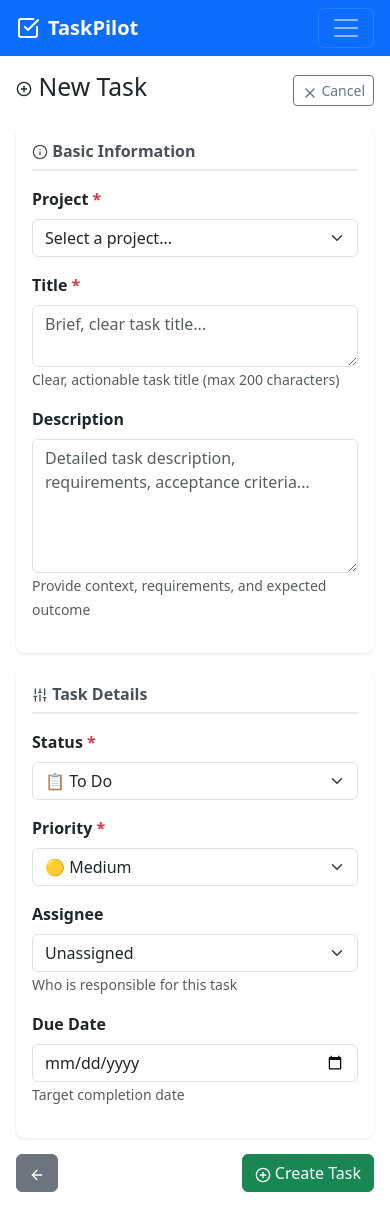
After one commit to akcayug/taskpilot, a Django app: page /tasks/new/ in a window 390 px wide. The commit adds this page. Run offline with Django 4.2, Linux system fonts and the light colour scheme; the visitor is signed in with stand-in values (Sample User, id 1); some libraries are stand-ins or nearby versions.

Commit message:
FEATURE: Add proper task create/edit form with AI helper integration
This replaces the separate AI Demo page with real task management:

NEW Features:
- Task creation form at /tasks/new/ with all fields (project, title,
  description, status, priority, assignee, due date)
- Task edit form at /tasks/<id>/edit/
- AI helper integrated into form (Fix Language & Translate buttons)
- Mobile-first responsive design with proper validation
- "Save & New" option for creating multiple tasks
- Edit buttons in dashboard: full edit + quick inline edit

UI Changes:
- Removed "AI Demo" from navbar
- Added "New Task" link in navbar
- Dashboard table: Added edit button links to task form
- Mobile cards: Click card to open edit page

Permissions:
- Members can create tasks (assigned to themselves)
- Members can edit own tasks (cannot reassign)
- Managers can create/edit all tasks and reassign

Settings page already has AI configuration (system prompt, language).
AI helper uses tenant settings for translation and fixing.

Files changed:
- templates/task_form.html (NEW)
- web/views.py: Added TaskFormView
- web/urls.py: Added task_create and task_edit routes
- templates/base.html: Updated navbar
- static/js/dashboard.js: Added edit links

Co-Authored-By: Claude Sonnet 4.5 <noreply@anthropic.com>

```diff
--- a/templates/base.html
+++ b/templates/base.html
@@ -36,9 +36,9 @@
                         </a>
                     </li>
                     <li class="nav-item">
-                        <a class="nav-link" href="{% url 'ai_demo' %}">
-                            <i data-lucide="sparkles" class="icon-sm"></i>
-                            AI Demo
+                        <a class="nav-link" href="{% url 'task_create' %}">
+                            <i data-lucide="plus-circle" class="icon-sm"></i>
+                            New Task
                         </a>
                     </li>
                     {% if request.tenant_role == 'MANAGER' %}
--- /dev/null
+++ b/templates/task_form.html
@@ -0,0 +1,370 @@
+{% extends 'base.html' %}
+
+{% block title %}{% if task %}Edit Task{% else %}New Task{% endif %} - TaskPilot{% endblock %}
+
+{% block extra_css %}
+<style>
+    /* Mobile-first responsive design */
+    .task-form-container {
+        max-width: 800px;
+        margin: 0 auto;
+        padding: 1rem;
+    }
+
+    @media (min-width: 768px) {
+        .task-form-container {
+            padding: 2rem;
+        }
+    }
+
+    .ai-btn {
+        transition: all 0.2s;
+        font-size: 0.875rem;
+    }
+
+    .ai-btn:hover {
+        transform: translateY(-1px);
+    }
+
+    .ai-btn.loading {
+        position: relative;
+        color: transparent;
+    }
+
+    .ai-btn.loading::after {
+        content: '';
+        position: absolute;
+        width: 16px;
+        height: 16px;
+        top: 50%;
+        left: 50%;
+        margin-left: -8px;
+        margin-top: -8px;
+        border: 2px solid currentColor;
+        border-radius: 50%;
+        border-top-color: transparent;
+        animation: spinner 0.6s linear infinite;
+    }
+
+    @keyframes spinner {
+        to { transform: rotate(360deg); }
+    }
+
+    .form-section {
+        background: #fff;
+        border-radius: 0.5rem;
+        padding: 1.5rem;
+        margin-bottom: 1rem;
+        box-shadow: 0 1px 3px rgba(0,0,0,0.1);
+    }
+
+    .form-section h5 {
+        color: #495057;
+        font-size: 1rem;
+        font-weight: 600;
+        margin-bottom: 1rem;
+        padding-bottom: 0.5rem;
+        border-bottom: 2px solid #e9ecef;
+    }
+
+    .required-field::after {
+        content: " *";
+        color: #dc3545;
+    }
+
+    .ai-helper-wrapper {
+        display: flex;
+        gap: 0.5rem;
+        flex-wrap: wrap;
+        margin-top: 0.5rem;
+    }
+
+    @media (max-width: 576px) {
+        .ai-btn {
+            font-size: 0.75rem;
+            padding: 0.25rem 0.5rem;
+        }
+
+        .form-section {
+            padding: 1rem;
+        }
+    }
+</style>
+{% endblock %}
+
+{% block content %}
+<div class="task-form-container">
+    <div class="d-flex justify-content-between align-items-center mb-3">
+        <h2>
+            <i data-lucide="{% if task %}edit{% else %}plus-circle{% endif %}" class="icon-sm"></i>
+            {% if task %}Edit Task{% else %}New Task{% endif %}
+        </h2>
+        <a href="{% url 'dashboard' %}" class="btn btn-sm btn-outline-secondary">
+            <i data-lucide="x" class="icon-sm"></i>
+            Cancel
+        </a>
+    </div>
+
+    <!-- Error Messages -->
+    {% if form.errors %}
+    <div class="alert alert-danger alert-dismissible fade show" role="alert">
+        <strong>Please correct the following errors:</strong>
+        <ul class="mb-0 mt-2">
+            {% for field, errors in form.errors.items %}
+                {% for error in errors %}
+                <li>{{ field|title }}: {{ error }}</li>
+                {% endfor %}
+            {% endfor %}
+        </ul>
+        <button type="button" class="btn-close" data-bs-dismiss="alert"></button>
+    </div>
+    {% endif %}
+
+    <!-- Success Messages -->
+    {% if messages %}
+        {% for message in messages %}
+        <div class="alert alert-{{ message.tags }} alert-dismissible fade show" role="alert">
+            {{ message }}
+            <button type="button" class="btn-close" data-bs-dismiss="alert"></button>
+        </div>
+        {% endfor %}
+    {% endif %}
+
+    <form method="post" id="taskForm">
+        {% csrf_token %}
+
+        <!-- Basic Information Section -->
+        <div class="form-section">
+            <h5>
+                <i data-lucide="info" class="icon-sm"></i>
+                Basic Information
+            </h5>
+
+            <!-- Project -->
+            <div class="mb-3">
+                <label for="project" class="form-label fw-bold required-field">Project</label>
+                <select class="form-select" id="project" name="project" required>
+                    <option value="">Select a project...</option>
+                    {% for proj in projects %}
+                    <option value="{{ proj.id }}" {% if task and task.project.id == proj.id %}selected{% endif %}>
+                        {{ proj.name }}
+                    </option>
+                    {% endfor %}
+                </select>
+            </div>
+
+            <!-- Title with AI Helper -->
+            <div class="mb-3">
+                <label for="title" class="form-label fw-bold required-field">Title</label>
+                <textarea class="form-control" id="title" name="title" rows="2"
+                          maxlength="200" required
+                          placeholder="Brief, clear task title...">{% if task %}{{ task.title }}{% endif %}</textarea>
+                {% if ai_enabled %}
+                <div class="ai-helper-wrapper">
+                    <button type="button" class="btn btn-sm btn-outline-primary ai-btn"
+                            data-field="title" data-mode="fix">
+                        <i data-lucide="wand-2" class="icon-sm"></i>
+                        Fix Language
+                    </button>
+                    <button type="button" class="btn btn-sm btn-outline-secondary ai-btn"
+                            data-field="title" data-mode="translate">
+                        <i data-lucide="languages" class="icon-sm"></i>
+                        Translate
+                    </button>
+                </div>
+                {% endif %}
+                <small class="text-muted">Clear, actionable task title (max 200 characters)</small>
+            </div>
+
+            <!-- Description with AI Helper -->
+            <div class="mb-3">
+                <label for="description" class="form-label fw-bold">Description</label>
+                <textarea class="form-control" id="description" name="description" rows="5"
+                          placeholder="Detailed task description, requirements, acceptance criteria...">{% if task %}{{ task.description }}{% endif %}</textarea>
+                {% if ai_enabled %}
+                <div class="ai-helper-wrapper">
+                    <button type="button" class="btn btn-sm btn-outline-primary ai-btn"
+                            data-field="description" data-mode="fix">
+                        <i data-lucide="wand-2" class="icon-sm"></i>
+                        Fix Language
+                    </button>
+                    <button type="button" class="btn btn-sm btn-outline-secondary ai-btn"
+                            data-field="description" data-mode="translate">
+                        <i data-lucide="languages" class="icon-sm"></i>
+                        Translate
+                    </button>
+                </div>
+                {% endif %}
+                <small class="text-muted">Provide context, requirements, and expected outcome</small>
+            </div>
+        </div>
+
+        <!-- Task Details Section -->
+        <div class="form-section">
+            <h5>
+                <i data-lucide="sliders" class="icon-sm"></i>
+                Task Details
+            </h5>
+
+            <div class="row">
+                <!-- Status -->
+                <div class="col-md-6 mb-3">
+                    <label for="status" class="form-label fw-bold required-field">Status</label>
+                    <select class="form-select" id="status" name="status" required>
+                        <option value="TODO" {% if not task or task.status == 'TODO' %}selected{% endif %}>
+                            📋 To Do
+                        </option>
+                        <option value="IN_PROGRESS" {% if task and task.status == 'IN_PROGRESS' %}selected{% endif %}>
+                            ⏳ In Progress
+                        </option>
+                        <option value="DONE" {% if task and task.status == 'DONE' %}selected{% endif %}>
+                            ✅ Done
+                        </option>
+                        <option value="ARCHIVED" {% if task and task.status == 'ARCHIVED' %}selected{% endif %}>
+                            📦 Archived
+                        </option>
+                    </select>
+                </div>
+
+                <!-- Priority -->
+                <div class="col-md-6 mb-3">
+                    <label for="priority" class="form-label fw-bold required-field">Priority</label>
+                    <select class="form-select" id="priority" name="priority" required>
+                        <option value="LOW" {% if not task or task.priority == 'LOW' %}selected{% endif %}>
+                            🟢 Low
+                        </option>
+                        <option value="MEDIUM" {% if not task or task.priority == 'MEDIUM' %}selected{% endif %}>
+                            🟡 Medium
+                        </option>
+                        <option value="HIGH" {% if task and task.priority == 'HIGH' %}selected{% endif %}>
+                            🔴 High
+                        </option>
+                    </select>
+                </div>
+            </div>
+
+            <div class="row">
+                <!-- Assignee -->
+                <div class="col-md-6 mb-3">
+                    <label for="assignee" class="form-label fw-bold">Assignee</label>
+                    <select class="form-select" id="assignee" name="assignee">
+                        <option value="">Unassigned</option>
+                        {% for member in team_members %}
+                        <option value="{{ member.id }}"
+                                {% if task and task.assignee and task.assignee.id == member.id %}selected{% endif %}>
+                            {{ member.get_full_name }} ({{ member.email }})
+                        </option>
+                        {% endfor %}
+                    </select>
+                    <small class="text-muted">Who is responsible for this task</small>
+                </div>
+
+                <!-- Due Date -->
+                <div class="col-md-6 mb-3">
+                    <label for="due_date" class="form-label fw-bold">Due Date</label>
+                    <input type="date" class="form-control" id="due_date" name="due_date"
+                           value="{% if task and task.due_date %}{{ task.due_date|date:'Y-m-d' }}{% endif %}">
+                    <small class="text-muted">Target completion date</small>
+                </div>
+            </div>
+        </div>
+
+        <!-- Action Buttons -->
+        <div class="d-flex justify-content-between align-items-center gap-2">
+            <a href="{% url 'dashboard' %}" class="btn btn-secondary">
+                <i data-lucide="arrow-left" class="icon-sm"></i>
+                <span class="d-none d-sm-inline">Back</span>
+            </a>
+
+            <div class="d-flex gap-2">
+                {% if task %}
+                <button type="submit" name="action" value="save" class="btn btn-primary">
+                    <i data-lucide="save" class="icon-sm"></i>
+                    Update Task
+                </button>
+                {% else %}
+                <button type="submit" name="action" value="save" class="btn btn-success">
+                    <i data-lucide="plus-circle" class="icon-sm"></i>
+                    Create Task
+                </button>
+                <button type="submit" name="action" value="save_and_new" class="btn btn-outline-success d-none d-md-inline-block">
+                    <i data-lucide="copy-plus" class="icon-sm"></i>
+                    Save & New
+                </button>
+                {% endif %}
+            </div>
+        </div>
+    </form>
+</div>
+
+<!-- AI Suggestion Modal -->
+<div class="modal fade" id="aiSuggestionModal" tabindex="-1">
+    <div class="modal-dialog modal-lg modal-dialog-scrollable">
+        <div class="modal-content">
+            <div class="modal-header">
+                <h5 class="modal-title">
+                    <i data-lucide="sparkles" class="icon-sm"></i>
+                    AI Suggestion
+                </h5>
+                <button type="button" class="btn-close" data-bs-dismiss="modal"></button>
+            </div>
+            <div class="modal-body">
+                <div class="row g-3">
+                    <div class="col-12 col-md-6">
+                        <h6 class="text-muted mb-2">
+                            <i data-lucide="file-text" class="icon-sm"></i>
+                            Original:
+                        </h6>
+                        <div class="p-3 bg-light rounded" id="originalText" style="white-space: pre-wrap; min-height: 100px;"></div>
+                    </div>
+                    <div class="col-12 col-md-6">
+                        <h6 class="text-success mb-2">
+                            <i data-lucide="sparkles" class="icon-sm"></i>
+                            Suggested:
+                        </h6>
+                        <div class="p-3 bg-success bg-opacity-10 rounded border border-success" id="suggestedText" style="white-space: pre-wrap; min-height: 100px;"></div>
+                    </div>
+                </div>
+            </div>
+            <div class="modal-footer">
+                <button type="button" class="btn btn-secondary" data-bs-dismiss="modal">
+                    <i data-lucide="x" class="icon-sm"></i>
+                    Cancel
+                </button>
+                <button type="button" class="btn btn-success" id="applyBtn">
+                    <i data-lucide="check" class="icon-sm"></i>
+                    Apply Suggestion
+                </button>
+            </div>
+        </div>
+    </div>
+</div>
+{% endblock %}
+
+{% block extra_js %}
+<script src="/static/js/ai_helper.js"></script>
+<script>
+    // Form validation feedback
+    (function() {
+        'use strict';
+        var forms = document.querySelectorAll('#taskForm');
+        Array.prototype.slice.call(forms).forEach(function(form) {
+            form.addEventListener('submit', function(event) {
+                if (!form.checkValidity()) {
+                    event.preventDefault();
+                    event.stopPropagation();
+                }
+                form.classList.add('was-validated');
+            }, false);
+        });
+    })();
+
+    // Auto-resize textareas
+    document.querySelectorAll('textarea').forEach(textarea => {
+        textarea.addEventListener('input', function() {
+            this.style.height = 'auto';
+            this.style.height = (this.scrollHeight) + 'px';
+        });
+    });
+</script>
+{% endblock %}
--- a/web/urls.py
+++ b/web/urls.py
@@ -4,6 +4,7 @@ from .views import (
     LogoutView,
     DashboardView,
     SettingsView,
+    TaskFormView,
     TaskFormDemoView,
     AITextSuggestionAPIView,
     TaskListAPIView,
@@ -26,7 +27,12 @@ urlpatterns = [
     path('login/', LoginView.as_view(), name='login'),
     path('logout/', LogoutView.as_view(), name='logout'),
     path('settings/', SettingsView.as_view(), name='settings'),
-    path('ai-demo/', TaskFormDemoView.as_view(), name='ai_demo'),
+
+    # Task form (create/edit)
+    path('tasks/new/', TaskFormView.as_view(), name='task_create'),
+    path('tasks/<int:task_id>/edit/', TaskFormView.as_view(), name='task_edit'),
+
+    # API endpoints
     path('api/tasks/', TaskListAPIView.as_view(), name='api_tasks'),
     path('api/tasks/<int:task_id>/', TaskInlineUpdateAPIView.as_view(), name='task_inline_update'),
     path('api/ai-suggest/', AITextSuggestionAPIView.as_view(), name='ai_suggest'),
--- a/web/views.py
+++ b/web/views.py
@@ -81,6 +81,128 @@ class DashboardView(LoginRequiredMixin, TemplateView):
             context['done_count'] = 0
 
         return context
+
+
+class TaskFormView(LoginRequiredMixin, TemplateView):
+    """Task creation and editing view"""
+    template_name = 'task_form.html'
+    login_url = 'login'
+
+    def get_context_data(self, **kwargs):
+        context = super().get_context_data(**kwargs)
+        tenant = getattr(self.request, 'tenant', None)
+        task_id = kwargs.get('task_id')
+
+        if tenant:
+            # Get AI settings
+            settings, _ = TenantSettings.objects.get_or_create(tenant=tenant)
+            context['ai_enabled'] = settings.ai_enabled
+
+            # Get projects for dropdown
+            context['projects'] = Project.objects.filter(tenant=tenant).order_by('name')
+
+            # Get team members for assignee dropdown
+            from core.models import TenantMembership
+            memberships = TenantMembership.objects.filter(tenant=tenant).select_related('user')
+            context['team_members'] = [m.user for m in memberships]
+
+            # If editing, get the task
+            if task_id:
+                context['task'] = get_object_or_404(Task, id=task_id, tenant=tenant)
+
+        return context
+
+    def post(self, request, *args, **kwargs):
+        tenant = getattr(request, 'tenant', None)
+        tenant_role = getattr(request, 'tenant_role', None)
+        task_id = kwargs.get('task_id')
+
+        if not tenant:
+            messages.error(request, "No tenant found")
+            return redirect('dashboard')
+
+        # Get form data
+        project_id = request.POST.get('project')
+        title = request.POST.get('title')
+        description = request.POST.get('description', '')
+        status = request.POST.get('status', 'TODO')
+        priority = request.POST.get('priority', 'MEDIUM')
+        assignee_id = request.POST.get('assignee')
+        due_date = request.POST.get('due_date') or None
+        action = request.POST.get('action', 'save')
+
+        # Validate required fields
+        if not project_id or not title:
+            messages.error(request, "Project and Title are required")
+            return self.get(request, *args, **kwargs)
+
+        try:
+            project = Project.objects.get(id=project_id, tenant=tenant)
+        except Project.DoesNotExist:
+            messages.error(request, "Invalid project selected")
+            return self.get(request, *args, **kwargs)
+
+        # Get assignee if provided
+        assignee = None
+        if assignee_id:
+            try:
+                assignee = User.objects.get(id=assignee_id)
+                # Verify assignee belongs to this tenant
+                from core.models import TenantMembership
+                if not TenantMembership.objects.filter(user=assignee, tenant=tenant).exists():
+                    messages.error(request, "Invalid assignee selected")
+                    return self.get(request, *args, **kwargs)
+            except User.DoesNotExist:
+                messages.error(request, "Invalid assignee selected")
+                return self.get(request, *args, **kwargs)
+
+        # Create or update task
+        if task_id:
+            # Update existing task
+            task = get_object_or_404(Task, id=task_id, tenant=tenant)
+
+            # Check permissions: members can only edit their own tasks
+            if tenant_role != 'MANAGER' and task.assignee != request.user:
+                messages.error(request, "You don't have permission to edit this task")
+                return redirect('dashboard')
+
+            # Members cannot change assignee
+            if tenant_role != 'MANAGER' and assignee and assignee != task.assignee:
+                messages.error(request, "Only managers can reassign tasks")
+                assignee = task.assignee
+
+            task.project = project
+            task.title = title
+            task.description = description
+            task.status = status
+            task.priority = priority
+            task.assignee = assignee
+            task.due_date = due_date
+            task.save()
+
+            messages.success(request, f"Task '{task.title}' updated successfully")
+            return redirect('dashboard')
+
+        else:
+            # Create new task
+            task = Task.objects.create(
+                tenant=tenant,
+                project=project,
+                title=title,
+                description=description,
+                status=status,
+                priority=priority,
+                assignee=assignee,
+                due_date=due_date
+            )
+
+            messages.success(request, f"Task '{task.title}' created successfully")
+
+            # Check if "Save & New" was clicked
+            if action == 'save_and_new':
+                return redirect('task_create')
+            else:
+                return redirect('dashboard')
 
 
 class TaskFormDemoView(LoginRequiredMixin, TemplateView):
```
Also changed, not shown: static/js/dashboard.js (+10 -5 lines), .claude/settings.local.json.
